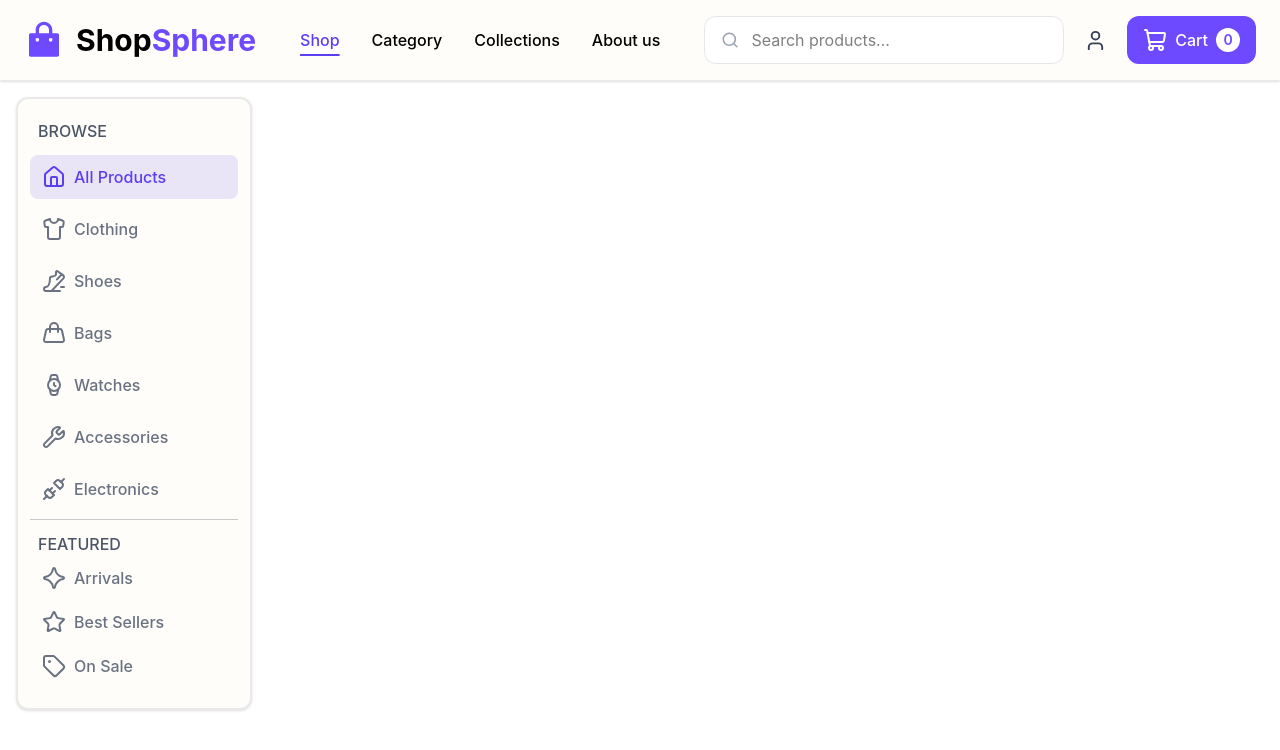
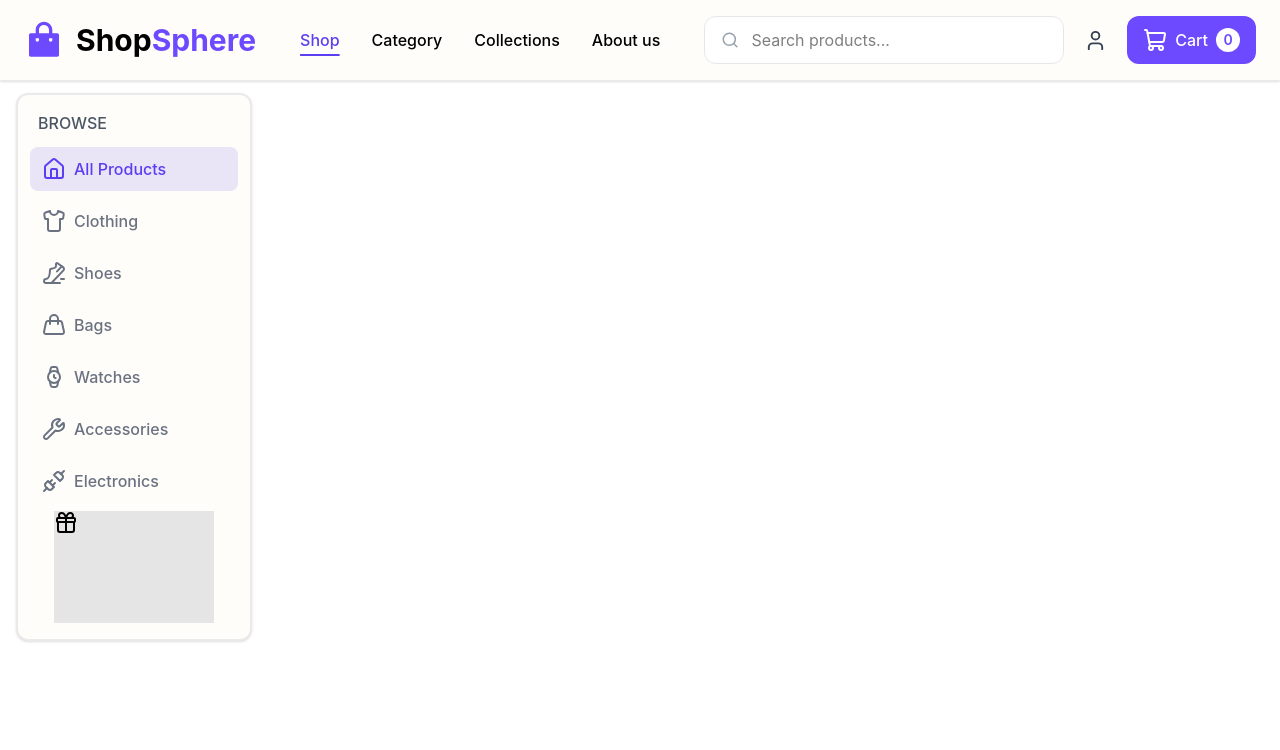
Before and after one commit to fiza-fehmi/Ecommerce-Store, a React (Vite) app: page / in a window 1280 px wide. Shown: the top 750 px of the page. Built offline with nearby package versions, Linux system fonts and the light colour scheme.

Commit message:
Updated sidebar UI and styling

```diff
--- a/src/components/HomePage.jsx
+++ b/src/components/HomePage.jsx
@@ -4,7 +4,7 @@ import Leftbar from "./Leftbar"
 
 const HomePage = () => {
   return (
-    <div className="flex m-4 ">
+    <div className="flex mx-4 my-3 ">
       <div className="flex-2">
  <Leftbar />
       </div>
--- a/src/components/Leftbar.jsx
+++ b/src/components/Leftbar.jsx
@@ -7,9 +7,8 @@ import {
   Watch,
   Wrench,
   Unplug,
-  Astroid,
-  Star,
-  Tag
+  Gift
+
 } from "lucide-react";
 import { useState } from "react";
 
@@ -51,33 +50,15 @@ const Leftbar = () => {
       id: "electric",
     },
   ];
-  const featureLink =[
-    {
-       icon: <Astroid />,
-      btnName: "Arrivals",
-      id: "arrival",
 
-    },
-    {
-      icon:<Star />,
-      btnName:"Best Sellers",
-      id:"sell"
-
-    },
-    {
-      icon:<Tag />,
-      btnName:"On Sale",
-      id:"sale"
-    }
-  ]
   const [active, setActive] = useState("home")
   return (
 
-    <div className="bg-[#FFFDF9] border-2 border-[#EAEAEA] shadow-sm px-3 rounded-xl py-5">
-      <div>
+    <div className="bg-[#FFFDF9] border-2 border-[#EAEAEA] flex flex-col items-center shadow-sm px-3 rounded-xl py-4">
+      <div className=" flex justify-start w-full">
       <h1 className="ml-2 text-base font-medium text-gray-600">BROWSE</h1>
       </div>
-      <div className="flex-col items-center flex gap-2 mt-1 py-2 border-b border-gray-600/30">
+      <div className="flex-col items-center flex gap-2 mt-1 py-2">
         {Links.map((link)=>(
       <LeftbarBtn
       icon={link.icon}
@@ -88,22 +69,11 @@ const Leftbar = () => {
        />
         ))}
         </div>
-        <div className="mt-3">
-      <h1 className="ml-2 text-base font-medium text-gray-600">FEATURED</h1>
-      <div >
-         {featureLink.map((link)=>(
-      <LeftbarBtn
-      icon={link.icon}
-      key={link.id}
-      btnName={link.btnName}
-      active={active===link.id}
-      onClick={()=>setActive(link.id)}
-       />
-        ))}
-      </div>
-
+        <div className="bg-[#e5e5e5] h-28 w-40">
+  <Gift />
 
         </div>
+
     </div>
 
   );
```
